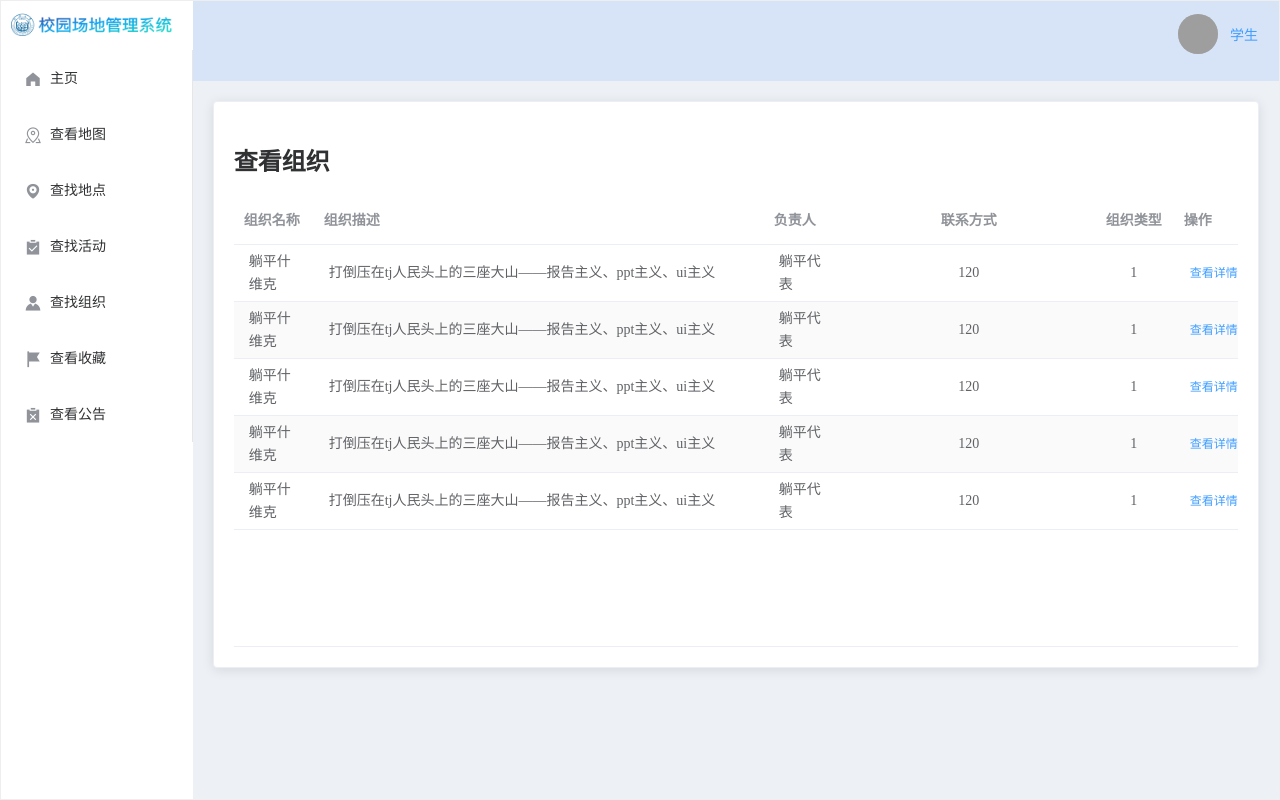
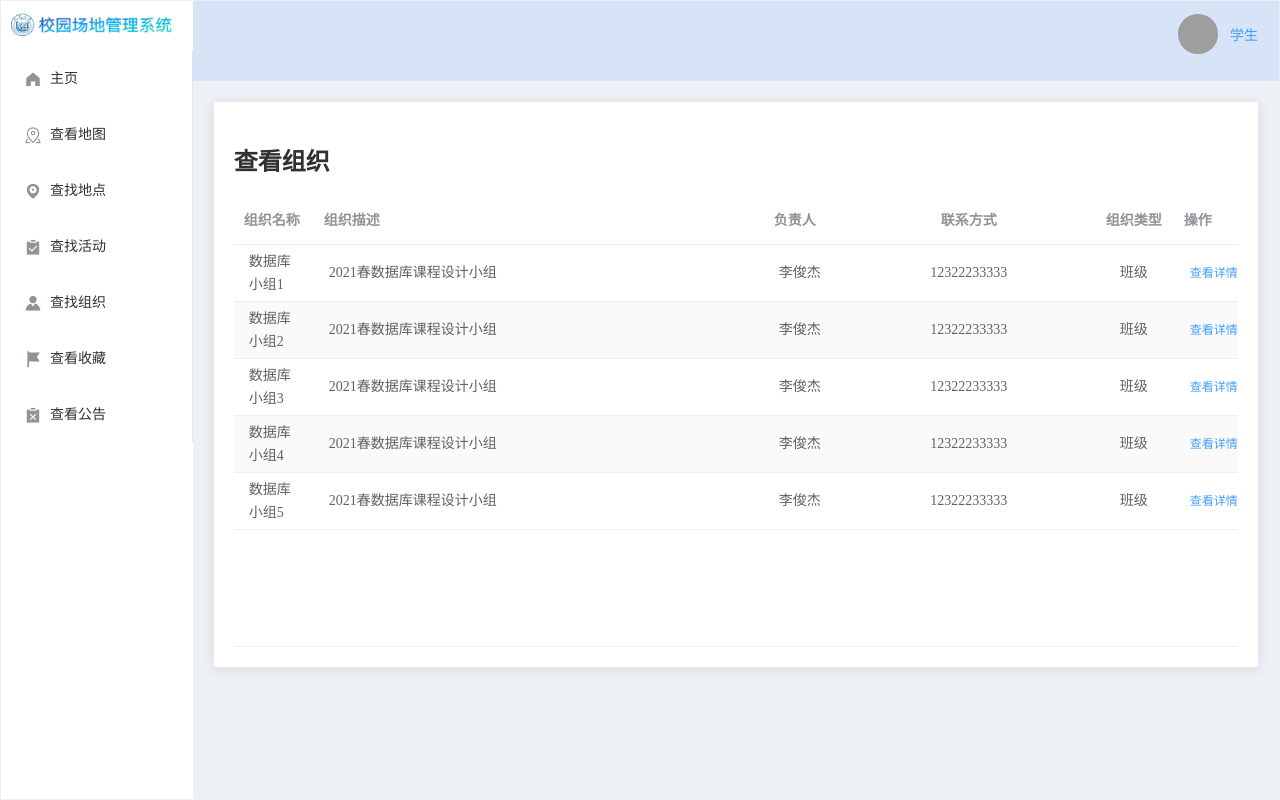
Before and after one commit to CampusSiteManagementSystem/CSMSFrontEnd, a Vue app: page /StuFrame/ViewOrgs in a window 1280 px wide. Built offline with nearby package versions, Linux system fonts and the light colour scheme; grey boxes are pictures that could not be loaded.

Commit message:
check_organ改为弹出式

```diff
--- a/src/page/Shared/AnnouncementList.vue
+++ b/src/page/Shared/AnnouncementList.vue
@@ -126,7 +126,7 @@ body,
   height: 50%;
 }
 .el-dialog {
-  border-radius: 12px;;
+  border-radius: 12px;
 }
 .dialog {
   backdrop-filter: blur(10px);
--- a/src/page/Shared/check_activity.vue
+++ b/src/page/Shared/check_activity.vue
@@ -95,7 +95,7 @@ body,
   height: 320px;
 }
 .el-dialog {
-  border-radius: 12px;;
+  border-radius: 12px;
 }
 .dialog {
   backdrop-filter: blur(10px);
--- a/src/page/Shared/check_organ.vue
+++ b/src/page/Shared/check_organ.vue
@@ -14,14 +14,45 @@
         <el-table-column prop="telephone" label="联系方式" width="250" align="center">
         </el-table-column>
         <el-table-column prop="type" label="组织类型" align="center">
+          <template slot-scope="scope">
+            {{scope.row.type == 1 ? '班级' : '社团'}}
+          </template>
         </el-table-column>
         <el-table-column width="100" label="操作">
           <template slot-scope="scope">
-            <el-button @click="handleClick(scope.row)" type="text" size="small">查看详情</el-button>
+            <el-button @click="viewInfo(scope.row)" type="text" size="small">查看详情</el-button>
           </template>
         </el-table-column>
       </el-table>
     </el-card>
+    <el-dialog
+      :visible.sync="dialogVisible"
+      width="50%"
+      class="dialog">
+        <span slot="title">
+          <h3>{{orgSelected.name}}</h3>
+        </span>
+        <div class="content">
+          <el-row>
+            <el-col :span="8">
+              <div class="image">
+                <img src="https://cube.elemecdn.com/0/88/03b0d39583f48206768a7534e55bcpng.png" class="pic" />
+              </div>
+            </el-col>
+            <el-col :span="16">
+              <p><b>组织账号：</b>{{ orgSelected.accountNum }}</p>
+              <p><b>组织类型：</b>{{ orgSelected.type == 1 ? '班级' : '社团' }}</p>
+              <p><b>邮箱：</b>{{ orgSelected.email }}</p>
+              <p><b>负责人：</b>{{ orgSelected.manager }}</p>
+              <p><b>联系电话：</b>{{ orgSelected.telephone }}</p>
+              <p><b>组织简介：</b>{{ orgSelected.description }}</p>
+            </el-col>
+          </el-row>
+        </div>
+      <span slot="footer" class="dialog-footer">
+        <el-button type="primary" @click="dialogVisible = false">确定</el-button>
+      </span>
+    </el-dialog>
   </div>
 </template>
 
@@ -48,6 +79,15 @@
   .maintabs {
     border-radius: 8px;
   }
+  .content{
+    height: 320px;
+  }
+  .el-dialog {
+    border-radius: 12px;
+  }
+  .dialog {
+    backdrop-filter: blur(10px);
+  }
   .el-card {
     height: 100%;
   }
@@ -71,57 +111,65 @@
     export default {
       data() {
         return {
-          //选择器的返回值
-          options: [{
-          value: '选项1',
-          label: '类型1'
-        }, {
-          value: '选项2',
-          label: '类型2'
-        }, {
-          value: '选项3',
-          label: '类型3'
-        }, {
-          value: '选项4',
-          label: '类型4'
-        }, {
-          value: '选项5',
-          label: '类型5'
-        }],
-
+          dialogVisible: false,
+          orgSelected: {
+            accountNum: '',
+            name: '',
+            type: 0,
+            description: '',
+            manager: '',
+            telephone: '',
+            email: ''
+          },
           //表格的返回值
           tableData: [{
-            name: '躺平什维克',
-            description: '打倒压在tj人民头上的三座大山——报告主义、ppt主义、ui主义',
-            manager: '躺平代表',
-            telephone: '120',
-            type: 1
+            accountNum: '1950668',
+            name: '数据库小组1',
+            type: 1,
+            description: '2021春数据库课程设计小组',
+            manager: '李俊杰',
+            telephone: '12322233333',
+            email: '1950668@tongji.edu.cn'
           }, {
-            name: '躺平什维克',
-            description: '打倒压在tj人民头上的三座大山——报告主义、ppt主义、ui主义',
-            manager: '躺平代表',
-            telephone: '120',
-            type: 1
+            accountNum: '1956545',
+            name: '数据库小组2',
+            type: 1,
+            description: '2021春数据库课程设计小组',
+            manager: '李俊杰',
+            telephone: '12322233333',
+            email: '1950668@tongji.edu.cn'
           }, {
-            name: '躺平什维克',
-            description: '打倒压在tj人民头上的三座大山——报告主义、ppt主义、ui主义',
-            manager: '躺平代表',
-            telephone: '120',
-            type: 1
+            accountNum: '2034534',
+            name: '数据库小组3',
+            type: 1,
+            description: '2021春数据库课程设计小组',
+            manager: '李俊杰',
+            telephone: '12322233333',
+            email: '1950668@tongji.edu.cn'
           }, {
-            name: '躺平什维克',
-            description: '打倒压在tj人民头上的三座大山——报告主义、ppt主义、ui主义',
-            manager: '躺平代表',
-            telephone: '120',
-            type: 1
+            accountNum: '2156666',
+            name: '数据库小组4',
+            type: 1,
+            description: '2021春数据库课程设计小组',
+            manager: '李俊杰',
+            telephone: '12322233333',
+            email: '1950668@tongji.edu.cn'
           }, {
-            name: '躺平什维克',
-            description: '打倒压在tj人民头上的三座大山——报告主义、ppt主义、ui主义',
-            manager: '躺平代表',
-            telephone: '120',
-            type: 1
+            accountNum: '1920001',
+            name: '数据库小组5',
+            type: 1,
+            description: '2021春数据库课程设计小组',
+            manager: '李俊杰',
+            telephone: '12322233333',
+            email: '1950668@tongji.edu.cn'
           }
           ]
+        }
+      },
+      methods: {
+        viewInfo(row) {
+          this.orgSelected = row;
+          this.dialogVisible = true;
         }
       }
     }
```
